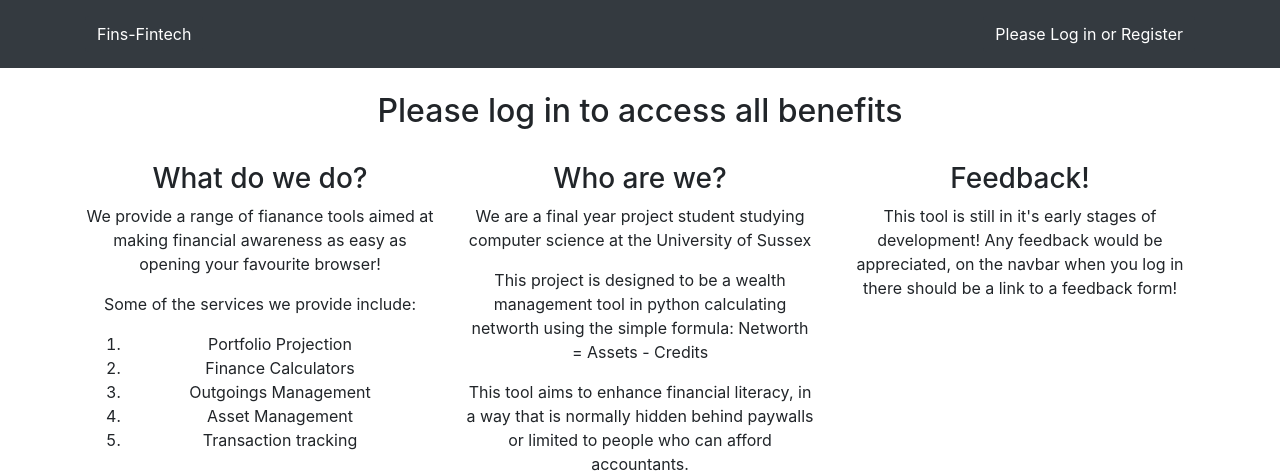
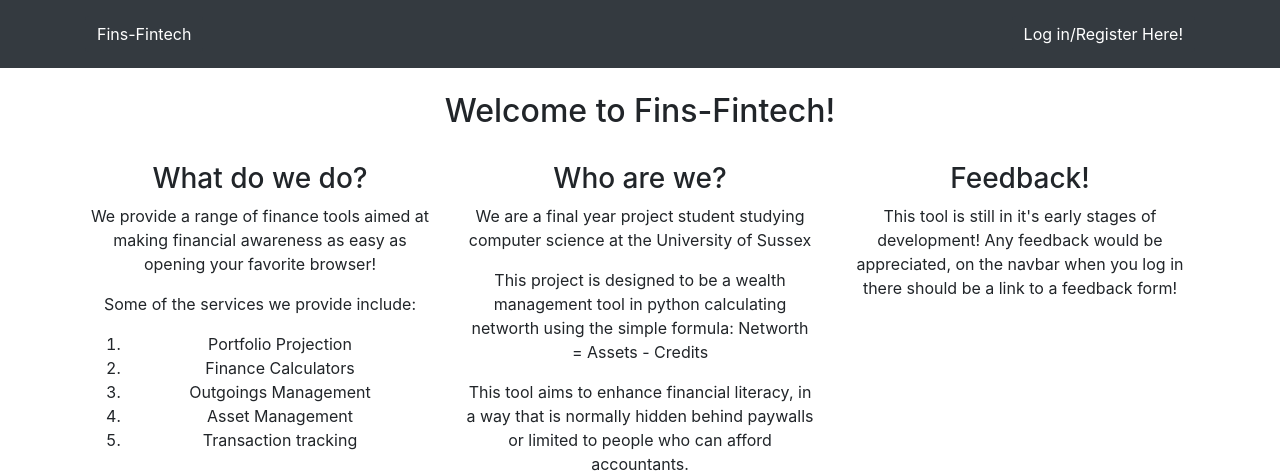
Before and after one commit to lilac-electron/Wealth_Management_Tool, a Flask app: page / in a window 1280 px wide. Shown: the top 475 px of the page. Run offline with Flask 3, Linux system fonts and the light colour scheme; parts of the project's set-up code (start-up, migrations or seed data) failed here and were passed over; some libraries are stand-ins or nearby versions.

Commit message:
Update index.html

```diff
--- a/templates/auth/index.html
+++ b/templates/auth/index.html
@@ -38,7 +38,7 @@
             </div>
             <div class="col-md-6 col-12 text-center text-md-right">
                 <!-- "Please Log in or Register" Button with Invisible Box -->
-                <a href="{{url_for('login')}}"><button class="btn btn-light border-0 bg-dark text-white">Please Log in or Register</button></a>
+                <a href="{{url_for('login')}}"><button class="btn btn-light border-0 bg-dark text-white">Log in/Register Here!</button></a>
             </div>
         </div>
     </div>
@@ -51,7 +51,7 @@
             <div class="col-md-12">
                 <!-- Main Heading -->
                 <section class="text-center mt-4">
-                    <h2>Please log in to access all benefits</h2>
+                    <h2>Welcome to Fins-Fintech!</h2>
                 </section>
             </div>
         </div>
@@ -60,8 +60,8 @@
             <!-- First Column -->
             <div class="col-md-4">
                 <h3>What do we do?</h3>
-                <p>We provide a range of fianance tools aimed at making financial awareness as easy as opening your favourite browser!</p>
-                <p>Some of the services we provide include: </p>
+                <p>We provide a range of finance tools aimed at making financial awareness as easy as opening your favorite browser!</p>
+                <p>Some of the services we provide include:</p>
                 <ol>
                     <li>Portfolio Projection</li>
                     <li>Finance Calculators</li>
```
